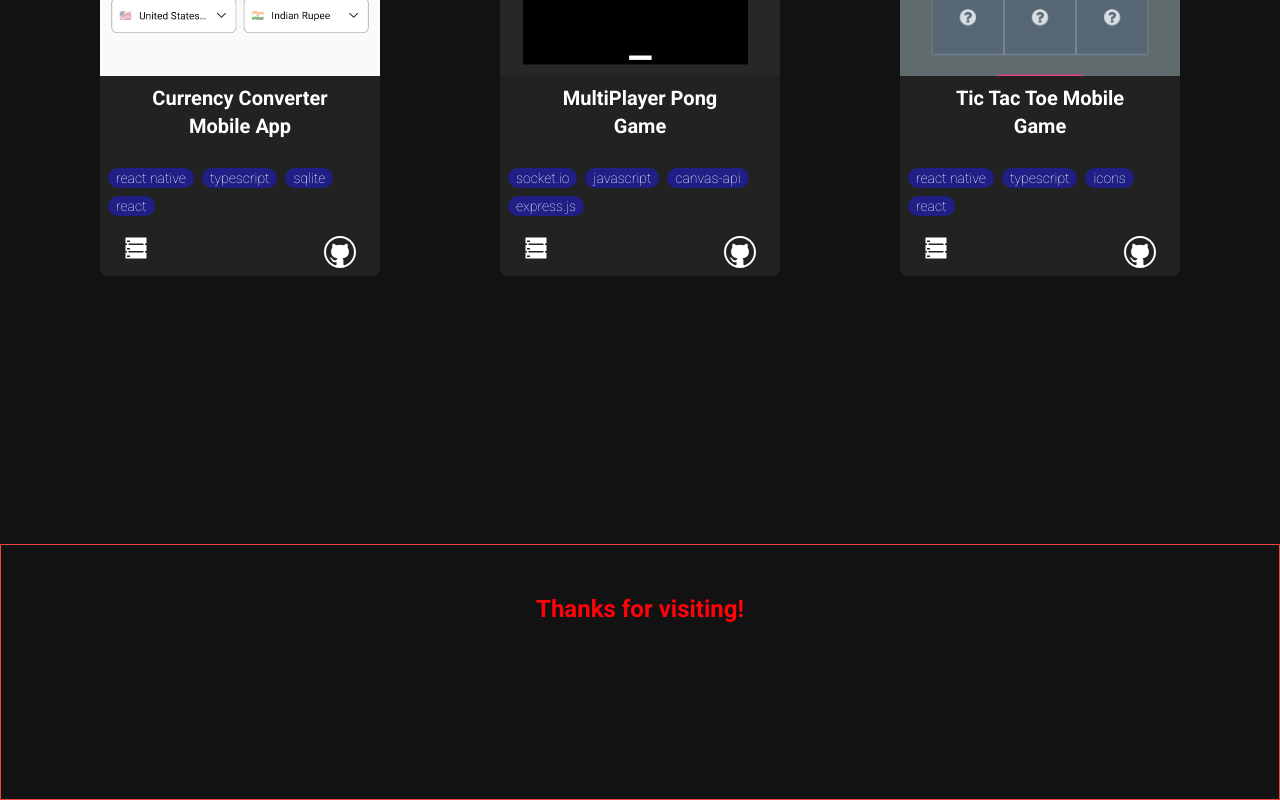
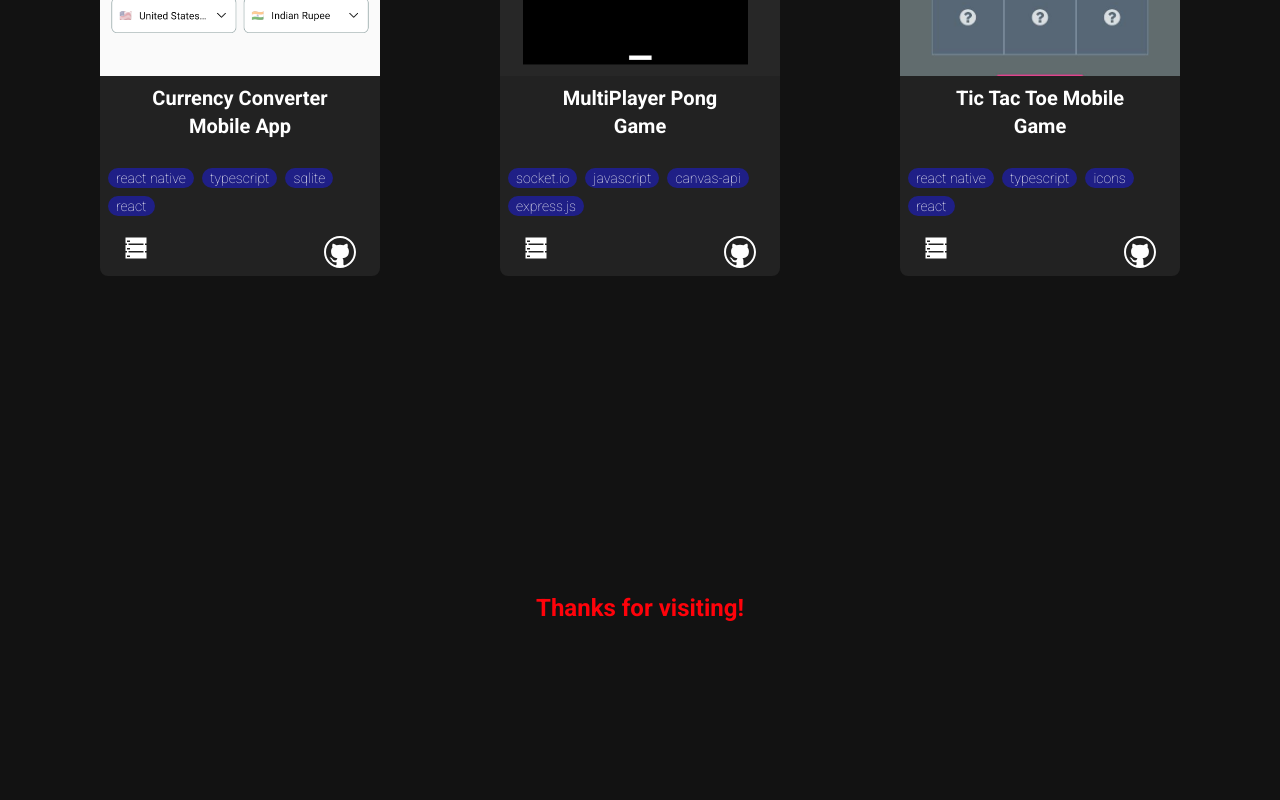
Before and after one commit to qur786/portfolio, a React (Vite) app: page / in a window 1280 px wide. Shown: the part 4580-5380 px from the top of the page. Built offline with nearby package versions, Linux system fonts and the light colour scheme.

Commit message:
feat: add sample footer

```diff
--- a/src/components/Footer/index.tsx
+++ b/src/components/Footer/index.tsx
@@ -1,6 +1,6 @@
 export function Footer(): JSX.Element {
   return (
-    <div className="border border-red-500 h-64">
+    <div className="h-64">
       <h5 className="text-primary font-semibold text-2xl static bottom-0 text-center py-12">
         Thanks for visiting!
       </h5>
```
